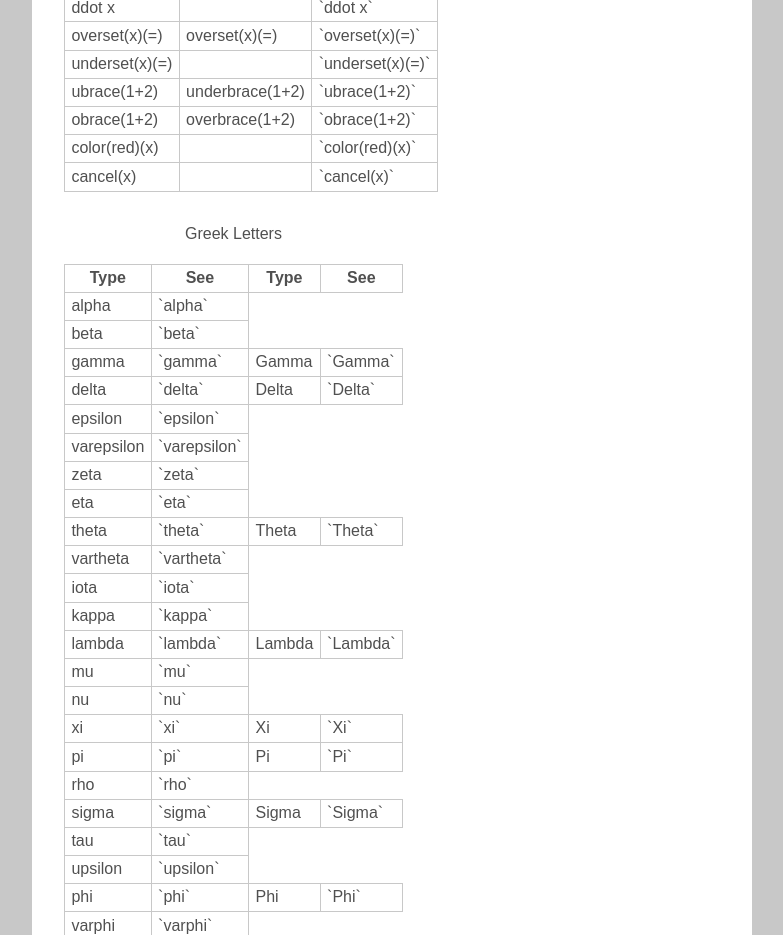
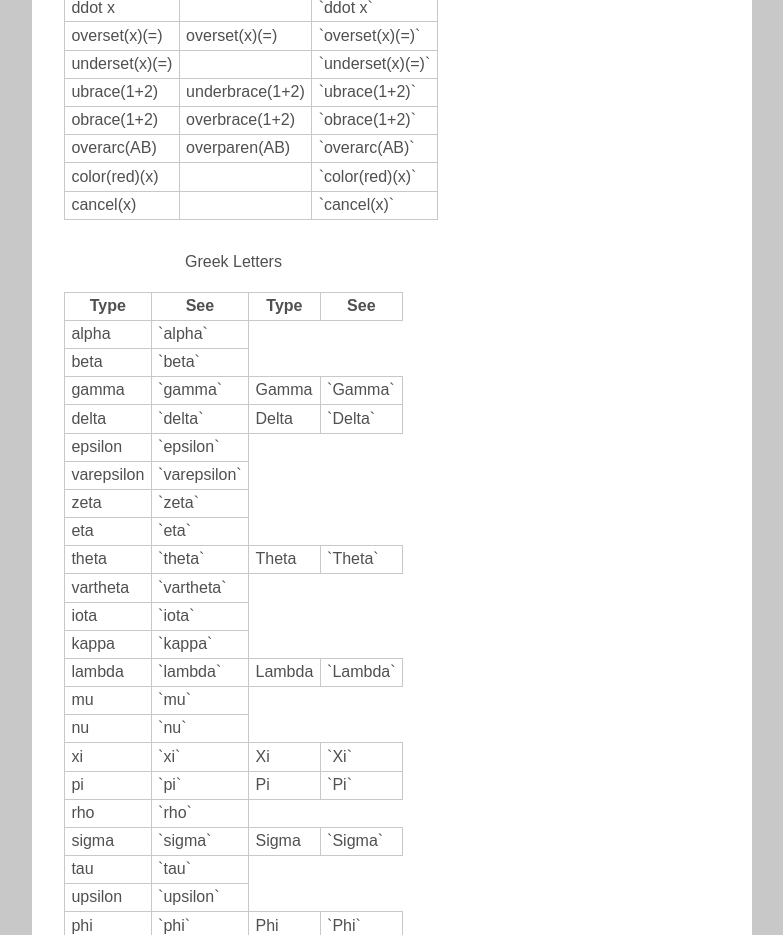
Before and after one commit to asciimath/asciimath.github.io, a plain HTML site: page index.html in a window 1280 px wide. Shown: the part 3740-4675 px from the top of the page, without its empty margins (248-1031 px from the left). Drawn offline with nearby package versions, Linux system fonts and the light colour scheme; some packages are replaced by stand-ins of ours.

Commit message:
Add overarc to index.html

```diff
--- a/index.html
+++ b/index.html
@@ -911,6 +911,11 @@
 		<td>`obrace(1+2)`</td>
 	</tr>
 	<tr>
+		<td>overarc(AB)</td>
+		<td>overparen(AB)</td>
+		<td>`overarc(AB)`</td>
+	</tr>
+	<tr>
 		<td>color(red)(x)</td>
 		<td></td>
 		<td>`color(red)(x)`</td>
```
